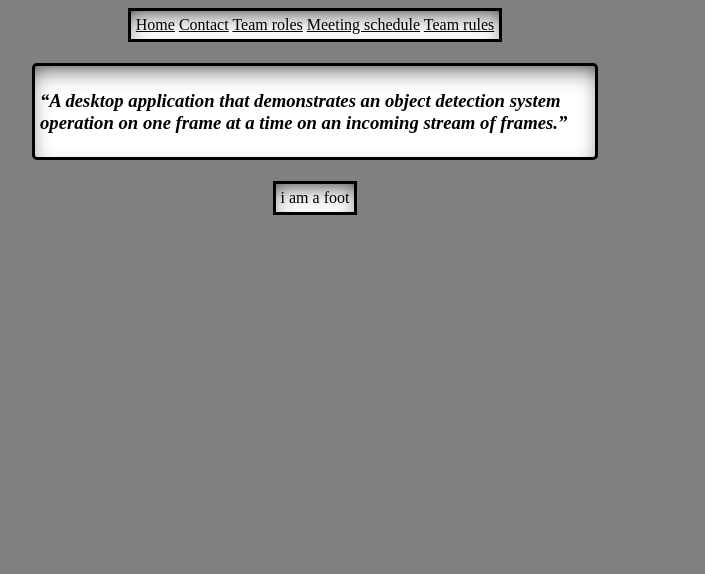
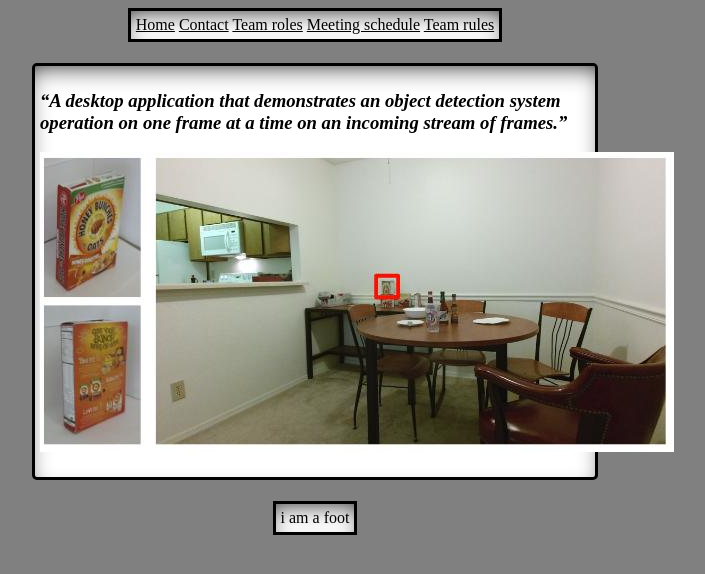
Before and after one commit to jay1723/ObjectDetectionWebsite, a Jekyll site: the page built from index.md, in a window 1280 px wide. Shown: the top 574 px of the page, without its empty margins (325-1030 px from the left). Built offline with Jekyll 4.4.1, drawn with Linux system fonts in a browser that asks for light colours.

Commit message:
work on theme / layout

```diff
--- a/index.md
+++ b/index.md
@@ -4,3 +4,4 @@ layout: default
 ---
 
 ### *"A desktop application that demonstrates an object detection system operation on one frame at a time on an incoming stream of frames."*
+![Demo](/images/demo.jpg)
```
Also changed, not shown: images/demo.jpg (added).
